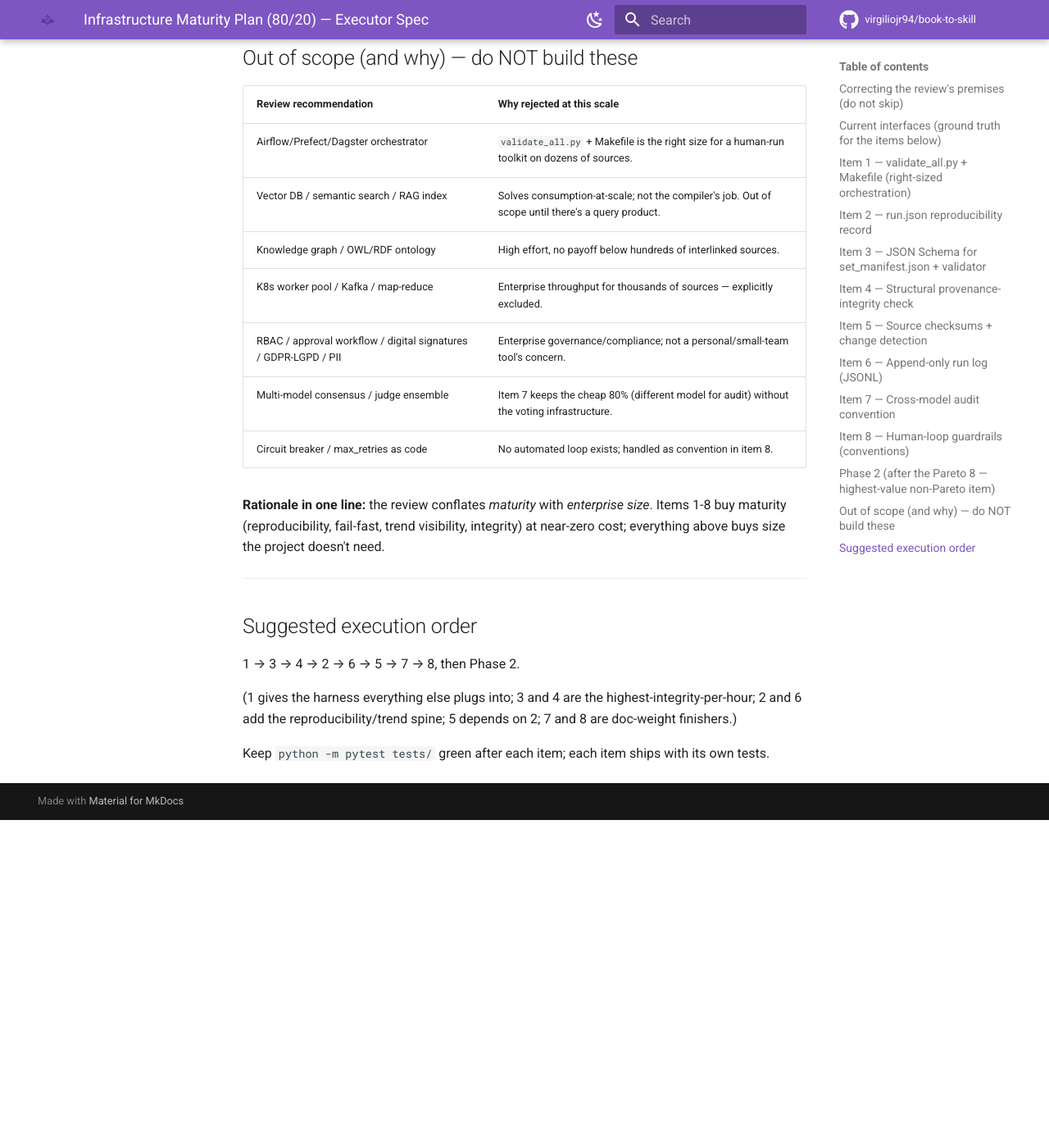
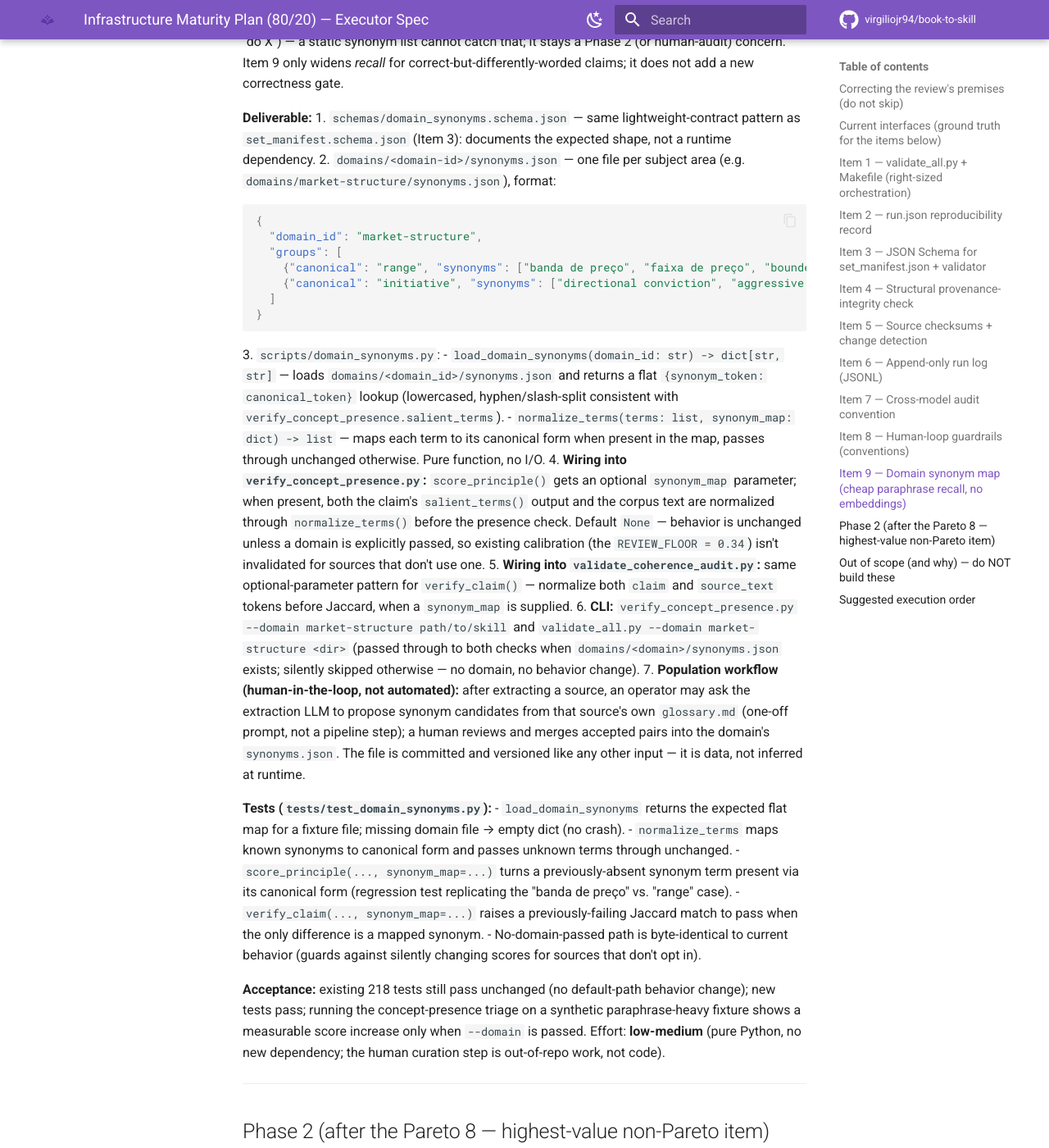
Before and after one commit to carpatia77/sop-extractor, an MkDocs documentation site: the page built from docs/INFRA_MATURITY_PLAN.md, in a window 1280 px wide and 1400 px high, scrolled down 8031 px. Shown: the whole window at 82% size. Built offline with MkDocs 1.6.1 and Material for MkDocs 9.7.7, drawn with Linux system fonts in a browser that asks for light colours; comment, search, counter and statistics services are not loaded; before the commit the page ends 9031 px from its top, so only the background shows below that; some of the changed text lies outside the part shown.

Commit message:
docs: add Item 9 (domain synonym map) to infra maturity plan
Cheap, pure-Python alternative to embeddings for the paraphrase-recall
half of the Phase 2 gap: a curated per-domain synonym map that widens
salient-term and Jaccard matching without a model dependency. Explicitly
does not attempt negation/entailment detection, which stays a Phase 2
(or human-audit) concern.

Co-Authored-By: Claude Sonnet 5 <noreply@anthropic.com>
Claude-Session: https://claude.ai/code/session_01WpV8rMBbVZbfWc9zbUhmxk

````diff
--- a/docs/INFRA_MATURITY_PLAN.md
+++ b/docs/INFRA_MATURITY_PLAN.md
@@ -234,6 +234,43 @@ python scripts/detect_changes.py --set examples/<author>-set
 
 ---
 
+## Item 9 — Domain synonym map (cheap paraphrase recall, no embeddings)
+
+**Why:** `verify_concept_presence.py`'s salient-term matching and `validate_coherence_audit.py`'s Jaccard matching are both surface-token matchers — a faithful paraphrase using domain synonyms ("range" vs. "banda de preço", "colidiu" vs. "bateu") reads as absent/unverified even when the claim is correct. This is real (the calibration note in `verify_concept_presence.py:34-44` already found one faithful-but-heavily-paraphrased principle at 20%). The alternative — sentence embeddings/NLI (Phase 2 below) — solves this plus semantic entailment, but at the cost of a heavy model dependency. A **per-domain synonym map** solves the paraphrase-recall half of that gap for near-zero cost, staying pure-Python, human-auditable, and cumulative as you add more authors in the same field (the stated near-term case: a second author in the same market-structure domain as the existing Set).
+
+**Explicitly out of scope for this item:** semantic entailment / negation detection ("never do X" vs. "do X") — a static synonym list cannot catch that; it stays a Phase 2 (or human-audit) concern. Item 9 only widens *recall* for correct-but-differently-worded claims; it does not add a new correctness gate.
+
+**Deliverable:**
+1. `schemas/domain_synonyms.schema.json` — same lightweight-contract pattern as `set_manifest.schema.json` (Item 3): documents the expected shape, not a runtime dependency.
+2. `domains/<domain-id>/synonyms.json` — one file per subject area (e.g. `domains/market-structure/synonyms.json`), format:
+   ```json
+   {
+     "domain_id": "market-structure",
+     "groups": [
+       {"canonical": "range", "synonyms": ["banda de preço", "faixa de preço", "bounded area"]},
+       {"canonical": "initiative", "synonyms": ["directional conviction", "aggressive participation"]}
+     ]
+   }
+   ```
+3. `scripts/domain_synonyms.py`:
+   - `load_domain_synonyms(domain_id: str) -> dict[str, str]` — loads `domains/<domain_id>/synonyms.json` and returns a flat `{synonym_token: canonical_token}` lookup (lowercased, hyphen/slash-split consistent with `verify_concept_presence.salient_terms`).
+   - `normalize_terms(terms: list, synonym_map: dict) -> list` — maps each term to its canonical form when present in the map, passes through unchanged otherwise. Pure function, no I/O.
+4. **Wiring into `verify_concept_presence.py`:** `score_principle()` gets an optional `synonym_map` parameter; when present, both the claim's `salient_terms()` output and the corpus text are normalized through `normalize_terms()` before the presence check. Default `None` — behavior is unchanged unless a domain is explicitly passed, so existing calibration (the `REVIEW_FLOOR = 0.34`) isn't invalidated for sources that don't use one.
+5. **Wiring into `validate_coherence_audit.py`:** same optional-parameter pattern for `verify_claim()` — normalize both `claim` and `source_text` tokens before Jaccard, when a `synonym_map` is supplied.
+6. **CLI:** `verify_concept_presence.py --domain market-structure path/to/skill` and `validate_all.py --domain market-structure <dir>` (passed through to both checks when `domains/<domain>/synonyms.json` exists; silently skipped otherwise — no domain, no behavior change).
+7. **Population workflow (human-in-the-loop, not automated):** after extracting a source, an operator may ask the extraction LLM to propose synonym candidates from that source's own `glossary.md` (one-off prompt, not a pipeline step); a human reviews and merges accepted pairs into the domain's `synonyms.json`. The file is committed and versioned like any other input — it is data, not inferred at runtime.
+
+**Tests (`tests/test_domain_synonyms.py`):**
+- `load_domain_synonyms` returns the expected flat map for a fixture file; missing domain file → empty dict (no crash).
+- `normalize_terms` maps known synonyms to canonical form and passes unknown terms through unchanged.
+- `score_principle(..., synonym_map=...)` turns a previously-absent synonym term present via its canonical form (regression test replicating the "banda de preço" vs. "range" case).
+- `verify_claim(..., synonym_map=...)` raises a previously-failing Jaccard match to pass when the only difference is a mapped synonym.
+- No-domain-passed path is byte-identical to current behavior (guards against silently changing scores for sources that don't opt in).
+
+**Acceptance:** existing 218 tests still pass unchanged (no default-path behavior change); new tests pass; running the concept-presence triage on a synthetic paraphrase-heavy fixture shows a measurable score increase only when `--domain` is passed. Effort: **low-medium** (pure Python, no new dependency; the human curation step is out-of-repo work, not code).
+
+---
+
 ## Phase 2 (after the Pareto 8 — highest-value non-Pareto item)
 
 **Semantic claim verification.** The deepest real anti-hallucination gap the review found (4.2 "paráfrase distorcida", Claim Verification "verificação estrutural, não semântica"): today `validate_evolution_audit` / `validate_coherence_audit` verify claims via Jaccard token overlap (`scripts/validate_coherence_audit.py:verify_claim`), which a subtly-distorted paraphrase can pass. Upgrade path, keeping it dependency-light:
@@ -262,8 +299,8 @@ Effort: **medium**. Deferred out of the Pareto because it needs a model/embeddin
 
 ## Suggested execution order
 
-1 → 3 → 4 → 2 → 6 → 5 → 7 → 8, then Phase 2.
+1 → 3 → 4 → 2 → 6 → 5 → 7 → 8 → 9, then Phase 2.
 
-(1 gives the harness everything else plugs into; 3 and 4 are the highest-integrity-per-hour; 2 and 6 add the reproducibility/trend spine; 5 depends on 2; 7 and 8 are doc-weight finishers.)
+(1 gives the harness everything else plugs into; 3 and 4 are the highest-integrity-per-hour; 2 and 6 add the reproducibility/trend spine; 5 depends on 2; 7 and 8 are doc-weight finishers; 9 is independent of 1-8 and can be pulled forward whenever a second author in the same domain makes paraphrase recall worth curating.)
 
 Keep `python -m pytest tests/` green after each item; each item ships with its own tests.
````
